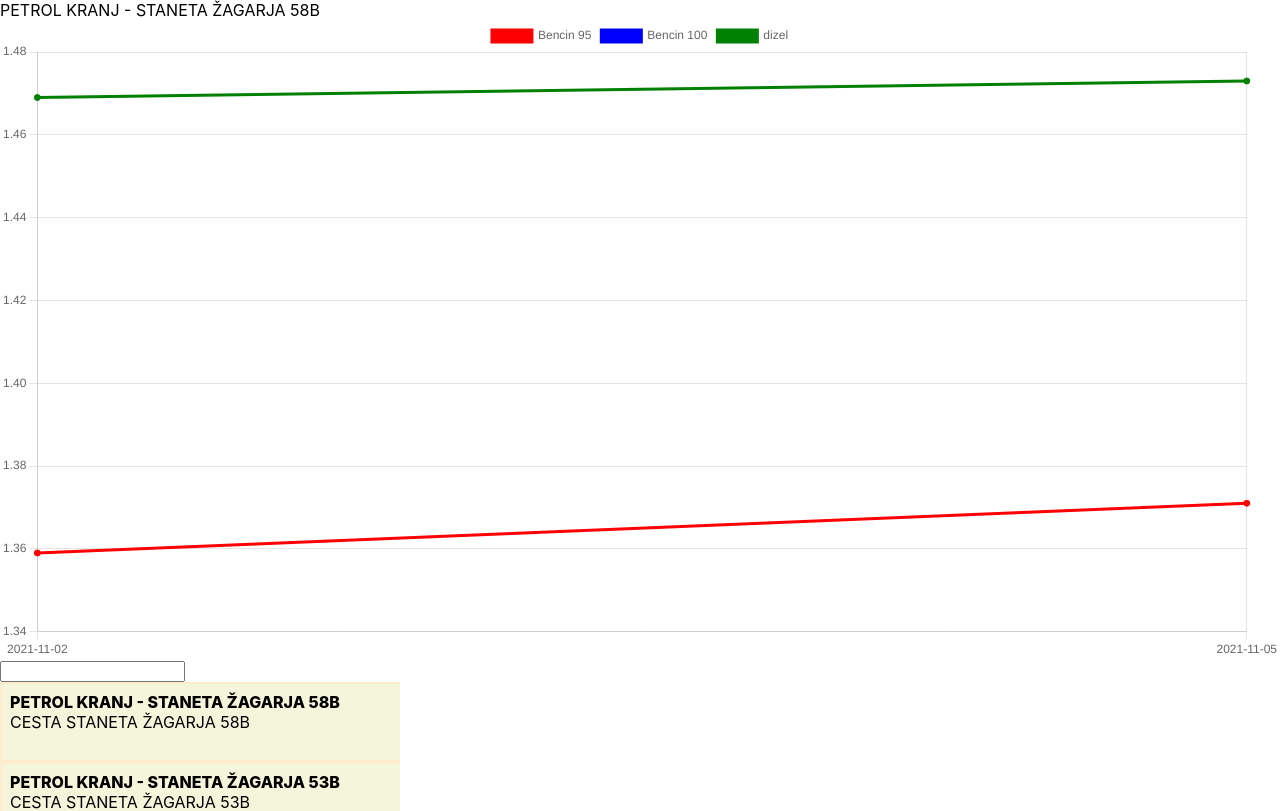
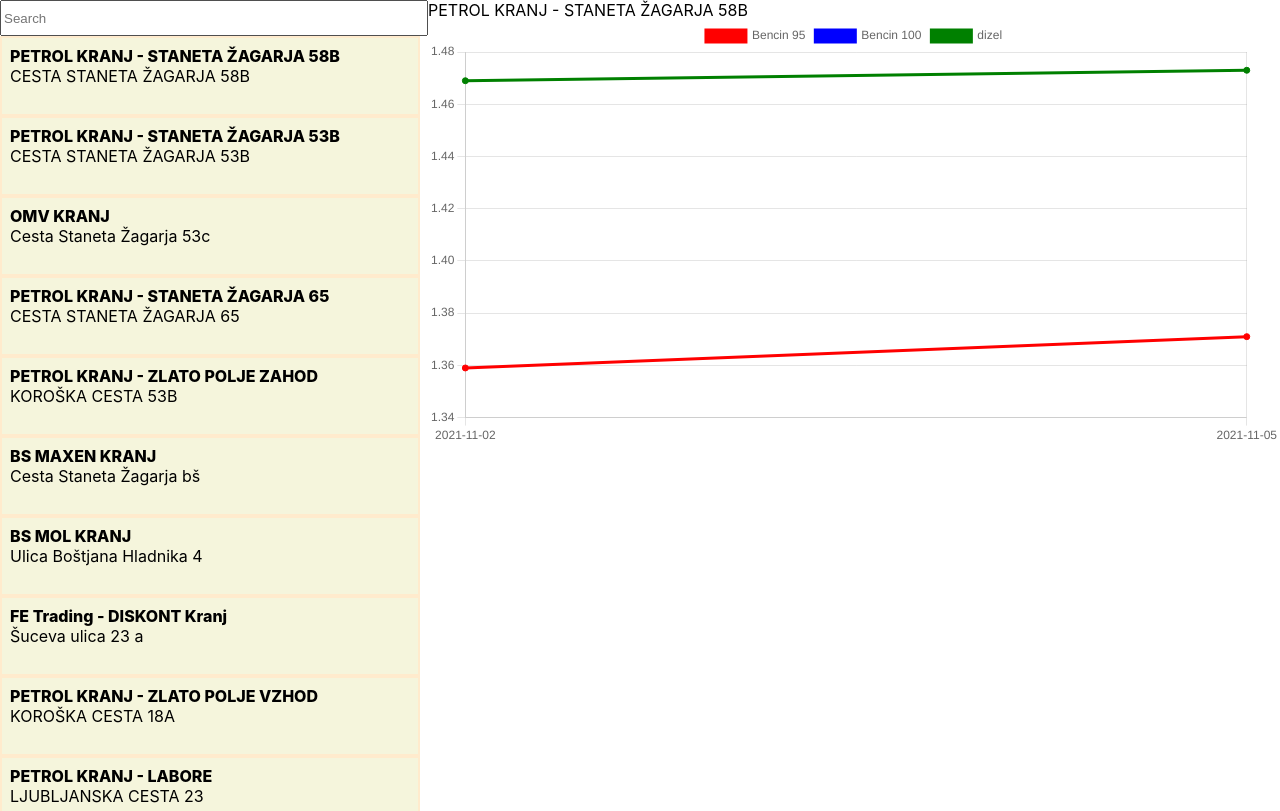
Before and after one commit to dragaGoriva/dragaGoriva, a React (Create React App) app: page / in a window 1280 px wide. Shown: the top 811 px of the page. Built offline with nearby package versions, Linux system fonts and the light colour scheme.

Commit message:
small improvment
to a quick design

```diff
--- a/src/App.css
+++ b/src/App.css
@@ -1,10 +1,10 @@
 .App {
     /* text-align: center; */
     display: flex;
-    flex-direction: column-reverse;
+    /* flex-direction: column-reverse; */
     /* flex-direction: row; */
     /* align-items: center; */
-    /* width: 100%; */
+    width: 100%;
 }
 
 .App-logo {
@@ -42,6 +42,16 @@
     }
 }
 
+.chart {
+    width: 100%;
+}
+
+.StationWrap {
+    max-height: 97vh;
+    overflow-y: scroll;
+    overflow-x: hidden;
+}
+
 .Station {
     background-color: beige;
     width: 400px;
@@ -56,3 +66,15 @@
 #Name {
     font-weight: 800;
 }
+
+.searchbar {
+    height: 30px;
+    width: 420px;
+}
+
+@media screen and (max-width: 600px) {
+    .App {
+        flex-direction: column-reverse;
+        align-items: center;
+    }
+}
--- a/src/App.js
+++ b/src/App.js
@@ -75,14 +75,14 @@
     return (
       <div className="App">
         <div className="search">
-        <input type="text" onChange={(e) => this.handleSearchChange(e)}/>
-        <div style={{maxHeight:"90vh", overflow: "scroll", width:"400px"}}>
+        <input type="text" className="searchbar" onChange={(e) => this.handleSearchChange(e)} placeholder="Search"/>
+        <div className="StationWrap">
         {data.map((b, index) => {
           return <Station stationData={b} onSelectStation={this.selectStation}/>
         })}
         </div>
         </div>
-        <div className="chart" style={{width:"100%"}}>
+        <div className="chart">
           <div>{this.state.selected.name}</div>
           <Line data={dataChart} options={options} />
         </div>
```
